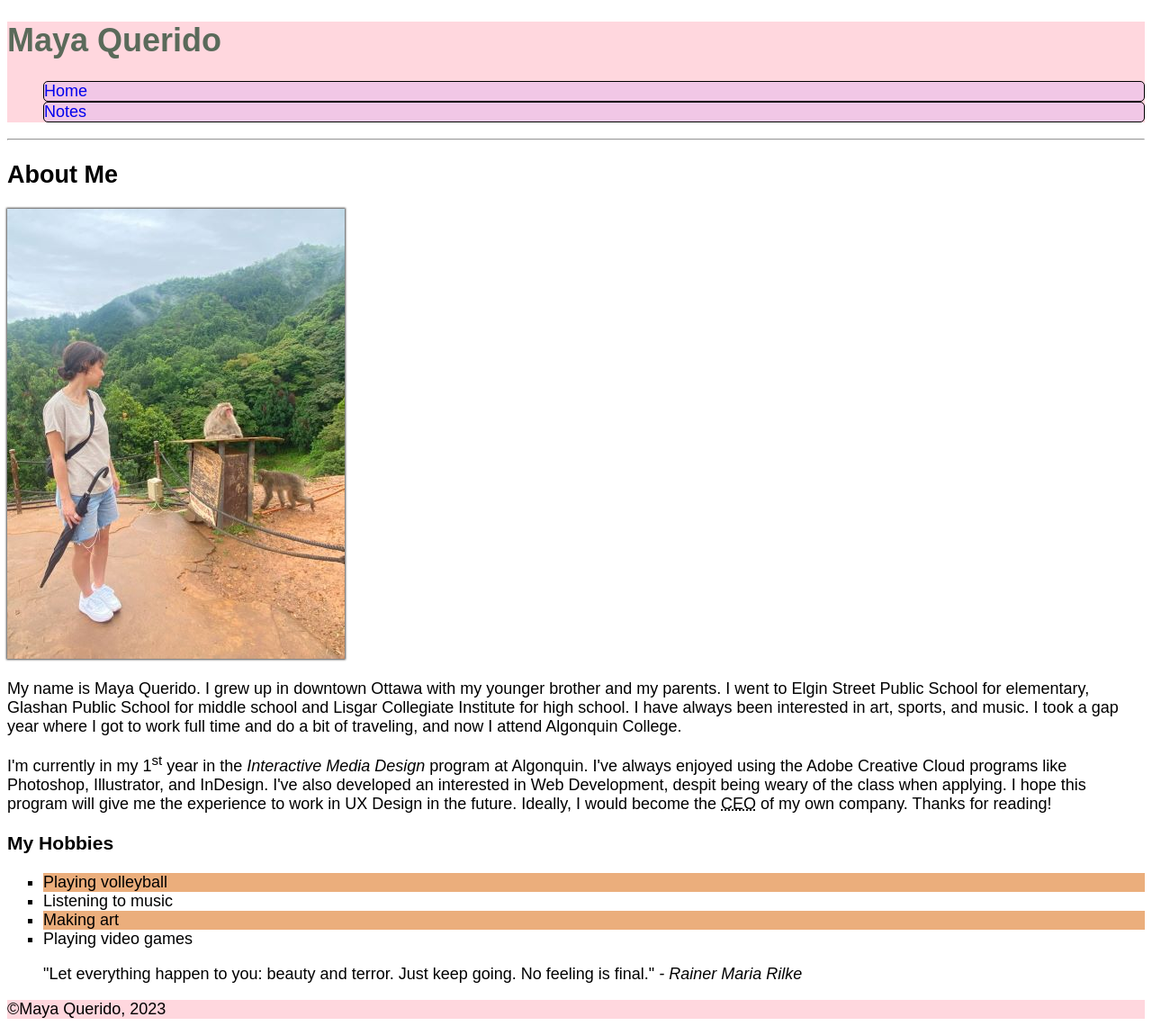
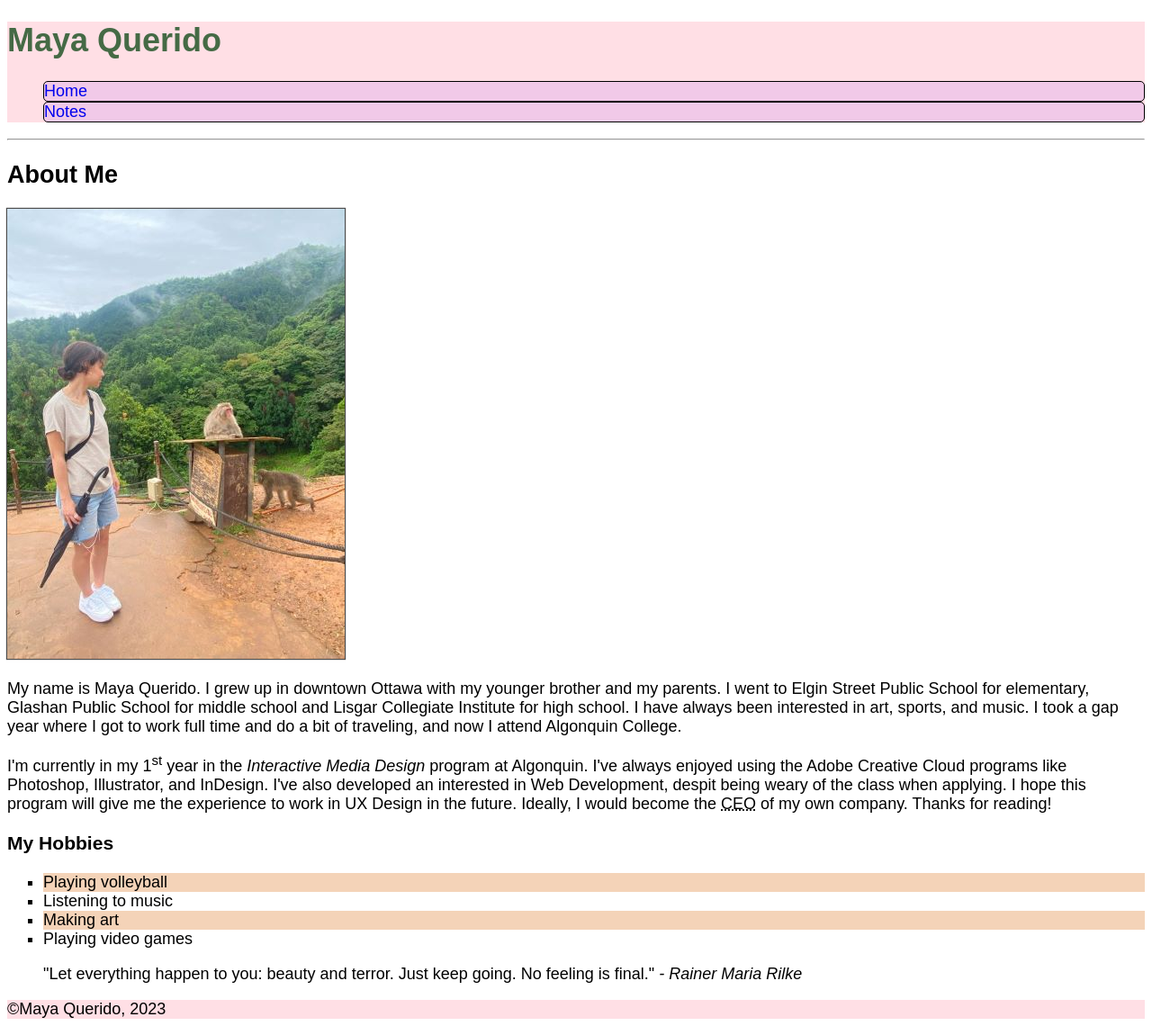
Before and after one commit to quer0024/quer0024.github.io, a plain HTML site: page styling-html-website/index.html in a window 1280 px wide. Shown: the whole page at 90% size. Drawn offline with Linux system fonts and the light colour scheme.

Commit message:
Changes colors on website

```diff
--- a/styling-html-website/css/main.css
+++ b/styling-html-website/css/main.css
@@ -5,15 +5,15 @@ body {
 
 header,
 footer {
-    background-color: rgba(255, 192, 203, 0.626);
+    background-color: rgba(255, 192, 203, 0.507);
 }
 
 .site-title {
-    color: rgb(90, 106, 90);
+    color: rgb(69, 106, 69);
 }
 
 #maya-monkey {
-    box-shadow: 0px 0px 2px 1px #000000b3;
+    box-shadow: 0px 0px 1px 1px #000000b3;
 }
 
 ul {
@@ -21,7 +21,7 @@ ul {
 }
 
 ul.hobbies li:nth-child(odd) {
-    background-color: rgb(235, 174, 124);
+    background-color: rgba(235, 174, 124, 0.539);
 }
 
 nav ul {
```
